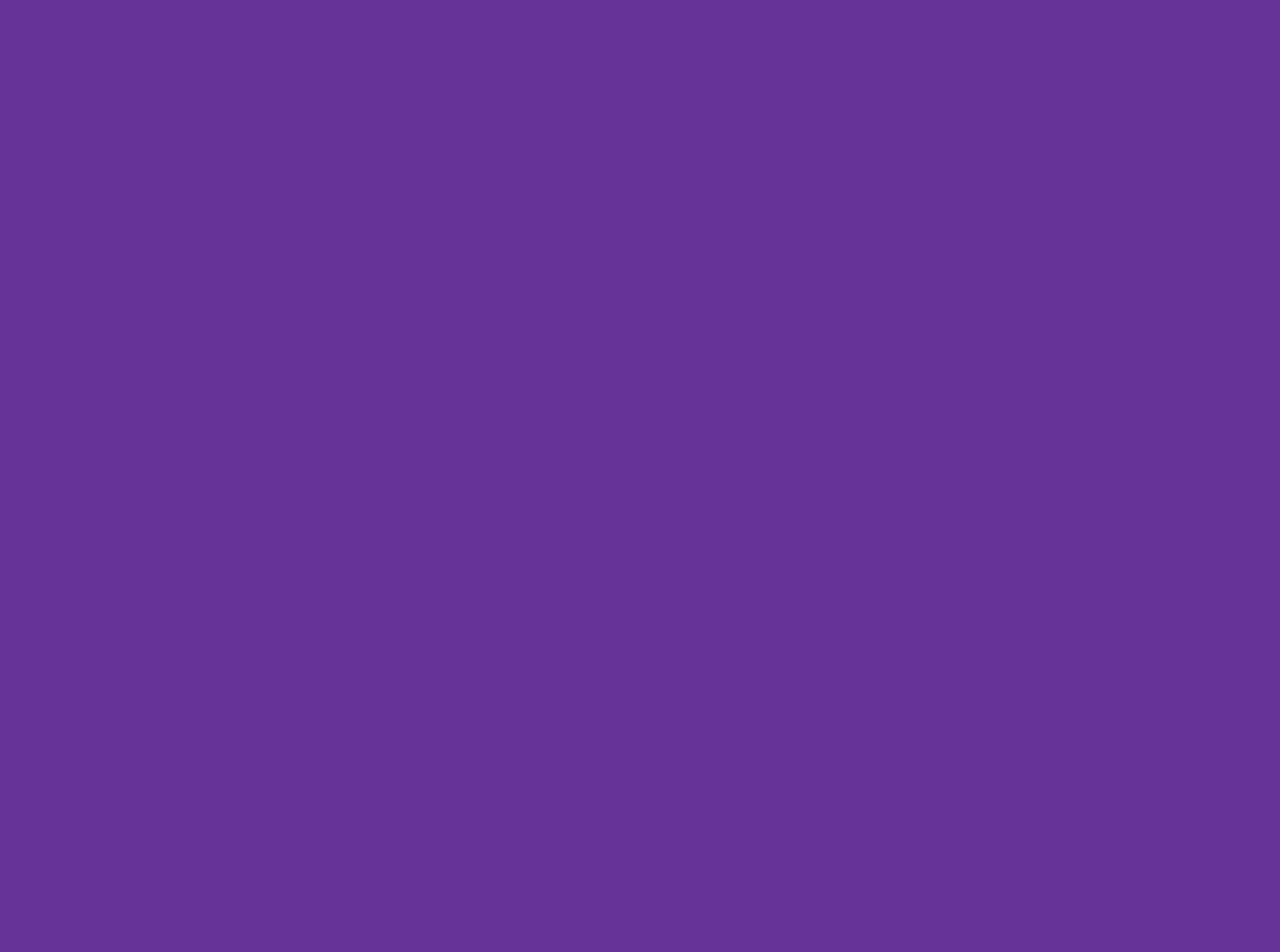
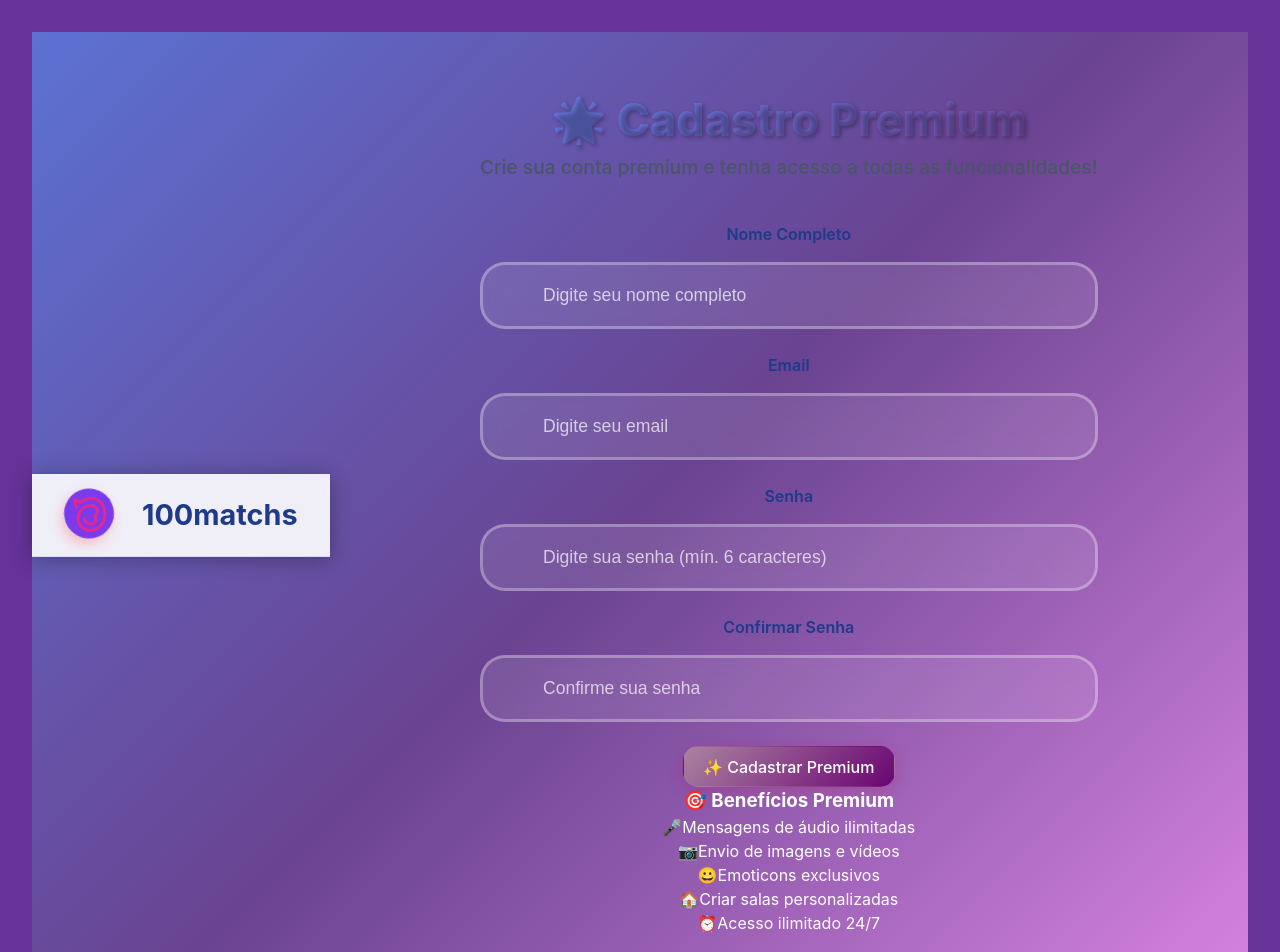
Before and after one commit to rodrigokrapp/100matchs, a React (Vite) app: page /cadastropremium6838k in a window 1280 px wide. Before the commit this address had no page. Shown: the top 952 px of the page. Before the commit the page ends 864 px from the top, so only its background shows below. Built offline with nearby package versions, Linux system fonts and the light colour scheme.

Commit message:
Deploy: Implementação completa do sistema de suporte e botões premium

```diff
--- a/src/App.tsx
+++ b/src/App.tsx
@@ -27,6 +27,8 @@ function App() {
           <Route path="/login-premium" element={<LoginPremiumPage />} />
           <Route path="/meu-perfil-premium" element={<MeuPerfilPremiumPage />} />
           <Route path="/suporte" element={<SuportePage />} />
+          <Route path="/suporte6828" element={<SuportePage />} />
+          <Route path="/cadastropremium6838k" element={<CadastroPremiumPage />} />
         </Routes>
       </div>
     </Router>
--- a/src/pages/CadastroPremiumPage.tsx
+++ b/src/pages/CadastroPremiumPage.tsx
@@ -9,104 +9,89 @@ const CadastroPremiumPage: React.FC = () => {
     nome: '',
     email: '',
     senha: '',
-    confirmarSenha: '',
-    aceitarTermos: false
+    confirmarSenha: ''
   });
-  const [loading, setLoading] = useState(false);
-  const [errors, setErrors] = useState<{[key: string]: string}>({});
+  const [erro, setErro] = useState('');
+  const [carregando, setCarregando] = useState(false);
 
-  const validateForm = () => {
-    const newErrors: {[key: string]: string} = {};
-
-    // Validar nome
-    if (!formData.nome.trim()) {
-      newErrors.nome = 'Nome é obrigatório';
-    } else if (formData.nome.trim().length < 2) {
-      newErrors.nome = 'Nome deve ter pelo menos 2 caracteres';
-    }
-
-    // Validar email
-    const emailRegex = /^[^\s@]+@[^\s@]+\.[^\s@]+$/;
-    if (!formData.email.trim()) {
-      newErrors.email = 'Email é obrigatório';
-    } else if (!emailRegex.test(formData.email)) {
-      newErrors.email = 'Email inválido';
-    }
-
-    // Validar senha
-    if (!formData.senha) {
-      newErrors.senha = 'Senha é obrigatória';
-    } else if (formData.senha.length < 6) {
-      newErrors.senha = 'Senha deve ter pelo menos 6 caracteres';
-    }
-
-    // Confirmar senha
-    if (formData.senha !== formData.confirmarSenha) {
-      newErrors.confirmarSenha = 'Senhas não coincidem';
-    }
-
-    // Validar termos
-    if (!formData.aceitarTermos) {
-      newErrors.aceitarTermos = 'Você deve aceitar os termos de políticas e privacidade';
-    }
-
-    setErrors(newErrors);
-    return Object.keys(newErrors).length === 0;
+  const handleInputChange = (e: React.ChangeEvent<HTMLInputElement>) => {
+    const { name, value } = e.target;
+    setFormData(prev => ({
+      ...prev,
+      [name]: value
+    }));
+    setErro('');
   };
 
-  const handleInputChange = (field: string, value: string) => {
-    setFormData(prev => ({ ...prev, [field]: value }));
-    if (errors[field]) {
-      setErrors(prev => ({ ...prev, [field]: '' }));
+  const validarFormulario = () => {
+    if (!formData.nome.trim()) {
+      setErro('Nome é obrigatório');
+      return false;
     }
+    if (!formData.email.trim()) {
+      setErro('Email é obrigatório');
+      return false;
+    }
+    if (!formData.email.includes('@')) {
+      setErro('Email inválido');
+      return false;
+    }
+    if (formData.senha.length < 6) {
+      setErro('Senha deve ter pelo menos 6 caracteres');
+      return false;
+    }
+    if (formData.senha !== formData.confirmarSenha) {
+      setErro('Senhas não coincidem');
+      return false;
+    }
+    return true;
   };
 
   const handleCadastrar = async () => {
-    if (!validateForm()) return;
+    if (!validarFormulario()) return;
 
-    setLoading(true);
+    setCarregando(true);
 
     try {
+      // Simular delay de cadastro
+      await new Promise(resolve => setTimeout(resolve, 2000));
+
+      // Salvar usuário premium no localStorage
+      const usuariosPremium = JSON.parse(localStorage.getItem('usuarios-premium') || '[]');
+
       // Verificar se email já existe
-      const usuariosExistentes = JSON.parse(localStorage.getItem('usuarios-premium') || '[]');
-      const emailExiste = usuariosExistentes.find((user: any) => user.email === formData.email);
-
+      const emailExiste = usuariosPremium.find((u: any) => u.email === formData.email);
       if (emailExiste) {
-        alert('Este email já está cadastrado!');
-        setLoading(false);
+        setErro('Email já cadastrado');
+        setCarregando(false);
         return;
       }
 
-      // Criar usuário premium
       const novoUsuario = {
         id: Date.now().toString(),
-        nome: formData.nome.trim(),
-        email: formData.email.trim(),
-        senha: formData.senha, // Em produção, usar hash
+        nome: formData.nome,
+        email: formData.email,
+        senha: formData.senha,
         premium: true,
         tipo: 'premium',
-        criado_em: new Date().toISOString()
+        dataCadastro: new Date().toISOString(),
+        foto: null
       };
 
-      // Salvar no localStorage
-      usuariosExistentes.push(novoUsuario);
-      localStorage.setItem('usuarios-premium', JSON.stringify(usuariosExistentes));
+      usuariosPremium.push(novoUsuario);
+      localStorage.setItem('usuarios-premium', JSON.stringify(usuariosPremium));
 
       // Fazer login automático
       localStorage.setItem('usuarioPremium', JSON.stringify(novoUsuario));
 
-      alert('Cadastro realizado com sucesso! Bem-vindo ao Premium!');
+      // Redirecionar para salas
       navigate('/salas');
+
     } catch (error) {
-      console.error('Erro ao cadastrar:', error);
-      alert('Erro ao realizar cadastro. Tente novamente.');
+      setErro('Erro ao cadastrar. Tente novamente.');
     } finally {
-      setLoading(false);
+      setCarregando(false);
     }
-  };
-
-  const handleVoltar = () => {
-    navigate('/suporte6828');
   };
 
   return (
@@ -114,166 +99,99 @@ const CadastroPremiumPage: React.FC = () => {
       <Header />
 
       <div className="cadastro-container">
-        <div className="cadastro-card card">
+        <div className="cadastro-content">
           <div className="cadastro-header">
-            <div className="premium-badge">⭐ PREMIUM</div>
-            <h1>Cadastro Premium</h1>
-            <p>Acesse todas as funcionalidades exclusivas</p>
-            <div className="premium-highlight">
-              <span className="highlight-text">✨ Transforme sua experiência!</span>
-            </div>
+            <h1>🌟 Cadastro Premium</h1>
+            <p>Crie sua conta premium e tenha acesso a todas as funcionalidades!</p>
           </div>
 
-          <div className="benefits-section">
-            <h3>🎯 Benefícios Premium</h3>
-            <div className="benefits-grid">
-              <div className="benefit-item premium-benefit">
-                <span className="benefit-icon">🚀</span>
-                <div className="benefit-content">
-                  <strong>Chat Ilimitado</strong>
-                  <small>Converse sem restrições</small>
-                </div>
-              </div>
-              <div className="benefit-item premium-benefit">
-                <span className="benefit-icon">🏠</span>
-                <div className="benefit-content">
-                  <strong>Criar Salas</strong>
-                  <small>Salas personalizadas</small>
-                </div>
-              </div>
-              <div className="benefit-item premium-benefit">
-                <span className="benefit-icon">📱</span>
-                <div className="benefit-content">
-                  <strong>Sem Limitações</strong>
-                  <small>Uso completo da plataforma</small>
-                </div>
-              </div>
-              <div className="benefit-item premium-benefit">
-                <span className="benefit-icon">⚡</span>
-                <div className="benefit-content">
-                  <strong>Acesso Prioritário</strong>
-                  <small>Recursos exclusivos</small>
-                </div>
-              </div>
-            </div>
-          </div>
-
-          <div className="form-section">
-            <div className="form-header">
-              <h4>📝 Dados para Cadastro</h4>
+          <div className="cadastro-form">
+            <div className="input-group">
+              <label htmlFor="nome">Nome Completo</label>
+              <input
+                type="text"
+                id="nome"
+                name="nome"
+                value={formData.nome}
+                onChange={handleInputChange}
+                placeholder="Digite seu nome completo"
+                className="form-input"
+              />
             </div>
 
             <div className="input-group">
-              <label htmlFor="nome">
-                <span className="label-icon">👤</span>
-                Nome Completo
-              </label>
+              <label htmlFor="email">Email</label>
               <input
-                id="nome"
-                type="text"
-                placeholder="Digite seu nome completo"
-                value={formData.nome}
-                onChange={(e) => handleInputChange('nome', e.target.value)}
-                className={`input premium-input ${errors.nome ? 'input-error' : ''}`}
+                type="email"
+                id="email"
+                name="email"
+                value={formData.email}
+                onChange={handleInputChange}
+                placeholder="Digite seu email"
+                className="form-input"
               />
-              {errors.nome && <span className="error-message">{errors.nome}</span>}
             </div>
 
             <div className="input-group">
-              <label htmlFor="email">
-                <span className="label-icon">📧</span>
-                Email
-              </label>
+              <label htmlFor="senha">Senha</label>
               <input
-                id="email"
-                type="email"
-                placeholder="seu@email.com"
-                value={formData.email}
-                onChange={(e) => handleInputChange('email', e.target.value)}
-                className={`input premium-input ${errors.email ? 'input-error' : ''}`}
+                type="password"
+                id="senha"
+                name="senha"
+                value={formData.senha}
+                onChange={handleInputChange}
+                placeholder="Digite sua senha (mín. 6 caracteres)"
+                className="form-input"
               />
-              {errors.email && <span className="error-message">{errors.email}</span>}
             </div>
 
             <div className="input-group">
-              <label htmlFor="senha">
-                <span className="label-icon">🔒</span>
-                Senha
-              </label>
+              <label htmlFor="confirmarSenha">Confirmar Senha</label>
               <input
-                id="senha"
                 type="password"
-                placeholder="Mínimo 6 caracteres"
-                value={formData.senha}
-                onChange={(e) => handleInputChange('senha', e.target.value)}
-                className={`input premium-input ${errors.senha ? 'input-error' : ''}`}
+                id="confirmarSenha"
+                name="confirmarSenha"
+                value={formData.confirmarSenha}
+                onChange={handleInputChange}
+                placeholder="Confirme sua senha"
+                className="form-input"
               />
-              {errors.senha && <span className="error-message">{errors.senha}</span>}
             </div>
 
-            <div className="input-group">
-              <label htmlFor="confirmarSenha">
-                <span className="label-icon">🔐</span>
-                Confirmar Senha
-              </label>
-              <input
-                id="confirmarSenha"
-                type="password"
-                placeholder="Digite a senha novamente"
-                value={formData.confirmarSenha}
-                onChange={(e) => handleInputChange('confirmarSenha', e.target.value)}
-                className={`input premium-input ${errors.confirmarSenha ? 'input-error' : ''}`}
-              />
-              {errors.confirmarSenha && <span className="error-message">{errors.confirmarSenha}</span>}
-            </div>
+            {erro && <div className="erro-message">{erro}</div>}
 
-            <div className="terms-checkbox premium-terms">
-              <label>
-                <input
-                  type="checkbox"
-                  checked={formData.aceitarTermos || false}
-                  onChange={(e) => handleInputChange('aceitarTermos', e.target.checked.toString())}
-                />
-                <span className="checkmark"></span>
-                <span>Aceito os termos de políticas e privacidade de imagem, dados básicos e respeito aos usuários do chat</span>
-              </label>
-              {errors.aceitarTermos && <span className="error-message">{errors.aceitarTermos}</span>}
-            </div>
-          </div>
-
-          <div className="actions premium-actions">
-            <button onClick={handleVoltar} className="btn btn-secondary premium-btn-secondary">
-              ← Voltar
-            </button>
             <button
               onClick={handleCadastrar}
-              className="btn btn-premium premium-btn-main"
-              disabled={loading}
+              disabled={carregando}
+              className="cadastrar-btn"
             >
-              {loading ? (
-                <>
-                  <span className="loading-spinner"></span>
-                  Cadastrando...
-                </>
-              ) : (
-                <>
-                  ⭐ Cadastrar Premium
-                </>
-              )}
+              {carregando ? 'Cadastrando...' : '✨ Cadastrar Premium'}
             </button>
           </div>
 
-          <div className="login-link premium-login-link">
-            <div className="divider">
-              <span>ou</span>
-            </div>
-            <p>Já tem conta Premium? <button onClick={() => navigate('/loginpremium')} className="link-button premium-link">Fazer login →</button></p>
-          </div>
-
-          <div className="premium-footer">
-            <div className="security-info">
-              <span className="security-icon">🔐</span>
-              <small>Seus dados estão seguros e protegidos</small>
+          <div className="beneficios-section">
+            <h3>🎯 Benefícios Premium</h3>
+            <div className="beneficios-list">
+              <div className="beneficio-item">
+                <span className="beneficio-icon">🎤</span>
+                <span>Mensagens de áudio ilimitadas</span>
+              </div>
+              <div className="beneficio-item">
+                <span className="beneficio-icon">📷</span>
+                <span>Envio de imagens e vídeos</span>
+              </div>
+              <div className="beneficio-item">
+                <span className="beneficio-icon">😀</span>
+                <span>Emoticons exclusivos</span>
+              </div>
+              <div className="beneficio-item">
+                <span className="beneficio-icon">🏠</span>
+                <span>Criar salas personalizadas</span>
+              </div>
+              <div className="beneficio-item">
+                <span className="beneficio-icon">⏰</span>
+                <span>Acesso ilimitado 24/7</span>
+              </div>
             </div>
           </div>
         </div>
--- a/src/pages/ChatPage.tsx
+++ b/src/pages/ChatPage.tsx
@@ -942,7 +942,7 @@ const ChatPage: React.FC = () => {
   };
 
   const handleUpgradePremium = () => {
-    navigate('/premium');
+    window.open('https://pay.kiwify.com.br/E2Y9N6m', '_blank');
   };
 
   // Sistema real de contagem de usuários - sem robôs
--- a/src/pages/CriarSalaPage.tsx
+++ b/src/pages/CriarSalaPage.tsx
@@ -187,6 +187,12 @@ const CriarSalaPage: React.FC = () => {
             >
               {loading ? '🔄 Criando...' : '🚀 Criar Sala'}
             </button>
+            <button
+              onClick={() => window.open('https://pay.kiwify.com.br/E2Y9N6m', '_blank')}
+              className="btn btn-premium-small"
+            >
+              ⭐ Seja Premium
+            </button>
           </div>
         </div>
 
--- a/src/pages/InicioPage.tsx
+++ b/src/pages/InicioPage.tsx
@@ -81,7 +81,7 @@ const InicioPage: React.FC = () => {
   };
 
   const handleSupporte = () => {
-    navigate('/suporte');
+    navigate('/suporte6828');
   };
 
   return (
--- a/src/pages/SalasPage.tsx
+++ b/src/pages/SalasPage.tsx
@@ -168,6 +168,12 @@ const SalasPage: React.FC = () => {
               </button>
               <button onClick={handleSalasCriadas} className="btn btn-secondary criar-sala-btn">
                 📋 Salas Criadas
+              </button>
+              <button
+                onClick={() => window.open('https://pay.kiwify.com.br/E2Y9N6m', '_blank')}
+                className="btn btn-premium-small"
+              >
+                ⭐ Seja Premium
               </button>
             </div>
           </div>
--- a/src/pages/SuportePage.tsx
+++ b/src/pages/SuportePage.tsx
@@ -6,13 +6,15 @@ import './SuportePage.css';
 const SuportePage: React.FC = () => {
   const navigate = useNavigate();
   const [codigo, setCodigo] = useState('');
-  const [mostrarCadastroPremium, setMostrarCadastroPremium] = useState(false);
+  const [erro, setErro] = useState('');
+  const [mostrarCadastro, setMostrarCadastro] = useState(false);
 
   const handleValidarCodigo = () => {
-    if (codigo.trim() === '6838') {
-      setMostrarCadastroPremium(true);
+    if (codigo === '6838') {
+      setMostrarCadastro(true);
+      setErro('');
     } else {
-      alert('Código inválido! Tente novamente.');
+      setErro('Código inválido. Tente novamente.');
       setCodigo('');
     }
   };
@@ -21,113 +23,62 @@ const SuportePage: React.FC = () => {
     navigate('/cadastropremium6838k');
   };
 
-  const handleVoltar = () => {
-    navigate('/inicio');
-  };
-
   return (
     <div className="suporte-page">
       <Header />
 
       <div className="suporte-container">
-        <div className="suporte-card card">
-          <div className="suporte-header">
-            <h1>🎧 Suporte</h1>
-            <p>Central de ajuda e suporte técnico</p>
-          </div>
+        <div className="suporte-content">
+          <h1>🎧 Suporte 100matchs</h1>
 
-          {!mostrarCadastroPremium ? (
+          {!mostrarCadastro ? (
             <div className="codigo-section">
-              <h2>Código de Acesso</h2>
-              <p>Digite o código de 4 dígitos para acessar funcionalidades especiais:</p>
+              <h2>Código de Acesso Premium</h2>
+              <p>Digite o código de 4 dígitos para acessar o cadastro premium:</p>
 
-              <div className="codigo-input-group">
+              <div className="codigo-input-container">
                 <input
                   type="text"
-                  placeholder="Digite o código"
                   value={codigo}
                   onChange={(e) => setCodigo(e.target.value.replace(/\D/g, '').slice(0, 4))}
-                  className="input codigo-input"
+                  placeholder="0000"
+                  className="codigo-input"
                   maxLength={4}
-                  onKeyPress={(e) => e.key === 'Enter' && handleValidarCodigo()}
                 />
                 <button
                   onClick={handleValidarCodigo}
-                  className="btn btn-primary"
+                  className="validar-btn"
                   disabled={codigo.length !== 4}
                 >
-                  Validar
+                  Validar Código
+                </button>
+              </div>
+
+              {erro && <p className="erro-message">{erro}</p>}
+            </div>
+          ) : (
+            <div className="cadastro-section">
+              <div className="sucesso-message">
+                <h2>✅ Código Validado com Sucesso!</h2>
+                <p>Agora você pode acessar o cadastro premium.</p>
+
+                <button
+                  onClick={handleCadastroPremium}
+                  className="cadastro-premium-btn"
+                >
+                  🌟 Cadastro Premium
                 </button>
               </div>
             </div>
-          ) : (
-            <div className="premium-section">
-              <div className="success-message">
-                <h2>✅ Código Validado!</h2>
-                <p>Agora você pode se cadastrar como usuário Premium</p>
-              </div>
-
-              <button
-                onClick={handleCadastroPremium}
-                className="btn btn-premium premium-button"
-              >
-                <div className="premium-icon">⭐</div>
-                <div>
-                  <h3>Cadastro Premium</h3>
-                  <p>Acesse todas as funcionalidades exclusivas</p>
-                </div>
-              </button>
-            </div>
           )}
 
-          <div className="faq-section">
-            <h2>❓ Perguntas Frequentes</h2>
-
-            <div className="faq-item">
-              <h3>Como funciona o chat?</h3>
-              <p>Nosso chat permite enviar mensagens de texto, vídeos de até 10 segundos, áudios, imagens e emoticons em tempo real.</p>
+          <div className="info-section">
+            <h3>📞 Outras Formas de Suporte</h3>
+            <div className="contato-info">
+              <p>💬 Chat: Disponível 24/7</p>
+              <p>📧 Email: suporte@100matchs.com</p>
+              <p>📱 WhatsApp: (11) 99999-9999</p>
             </div>
-
-            <div className="faq-item">
-              <h3>Qual a diferença entre usuário comum e Premium?</h3>
-              <p>Usuários Premium têm acesso a todas as funcionalidades, podem criar salas personalizadas e não têm limitações de uso.</p>
-            </div>
-
-            <div className="faq-item">
-              <h3>Como criar uma sala?</h3>
-              <p>Na página de salas, clique em "Criar Sala", preencha o nome, bairro e cidade. Sua sala ficará disponível por 24 horas.</p>
-            </div>
-
-            <div className="faq-item">
-              <h3>Problemas técnicos?</h3>
-              <p>Verifique sua conexão com a internet e permissões do navegador para câmera e microfone. Atualize a página se necessário.</p>
-            </div>
-          </div>
-
-          <div className="contact-section">
-            <h2>📞 Contato</h2>
-            <div className="contact-info">
-              <div className="contact-item">
-                <span className="contact-icon">📧</span>
-                <div>
-                  <h4>Email</h4>
-                  <p>suporte@100matchs.com</p>
-                </div>
-              </div>
-              <div className="contact-item">
-                <span className="contact-icon">💬</span>
-                <div>
-                  <h4>Chat Online</h4>
-                  <p>Disponível das 9h às 18h</p>
-                </div>
-              </div>
-            </div>
-          </div>
-
-          <div className="actions">
-            <button onClick={handleVoltar} className="btn btn-secondary">
-              Voltar ao Início
-            </button>
           </div>
         </div>
       </div>
```
Also changed, not shown: src/pages/CriarSalaPage.css (+19 -0 lines), src/pages/HomePage.tsx (+39 -8 lines), src/pages/SalasPage.css (+19 -0 lines).
